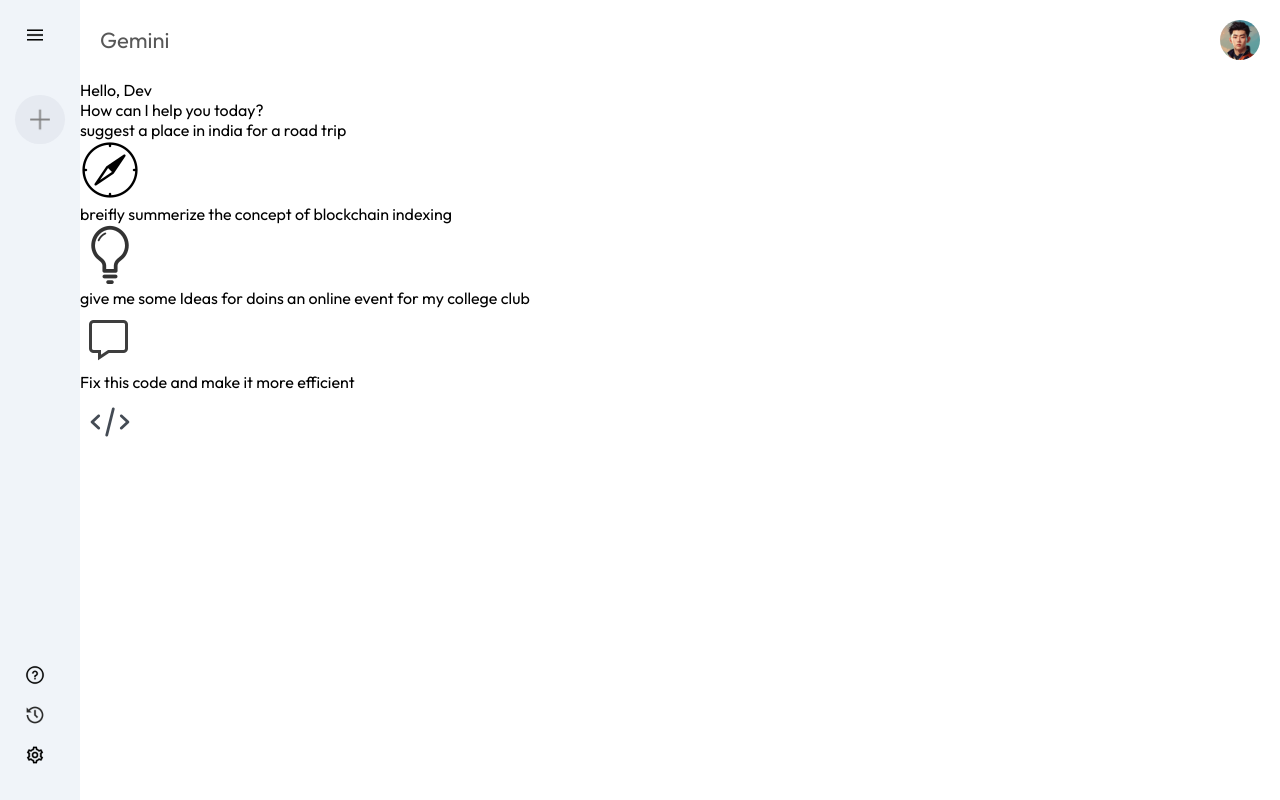
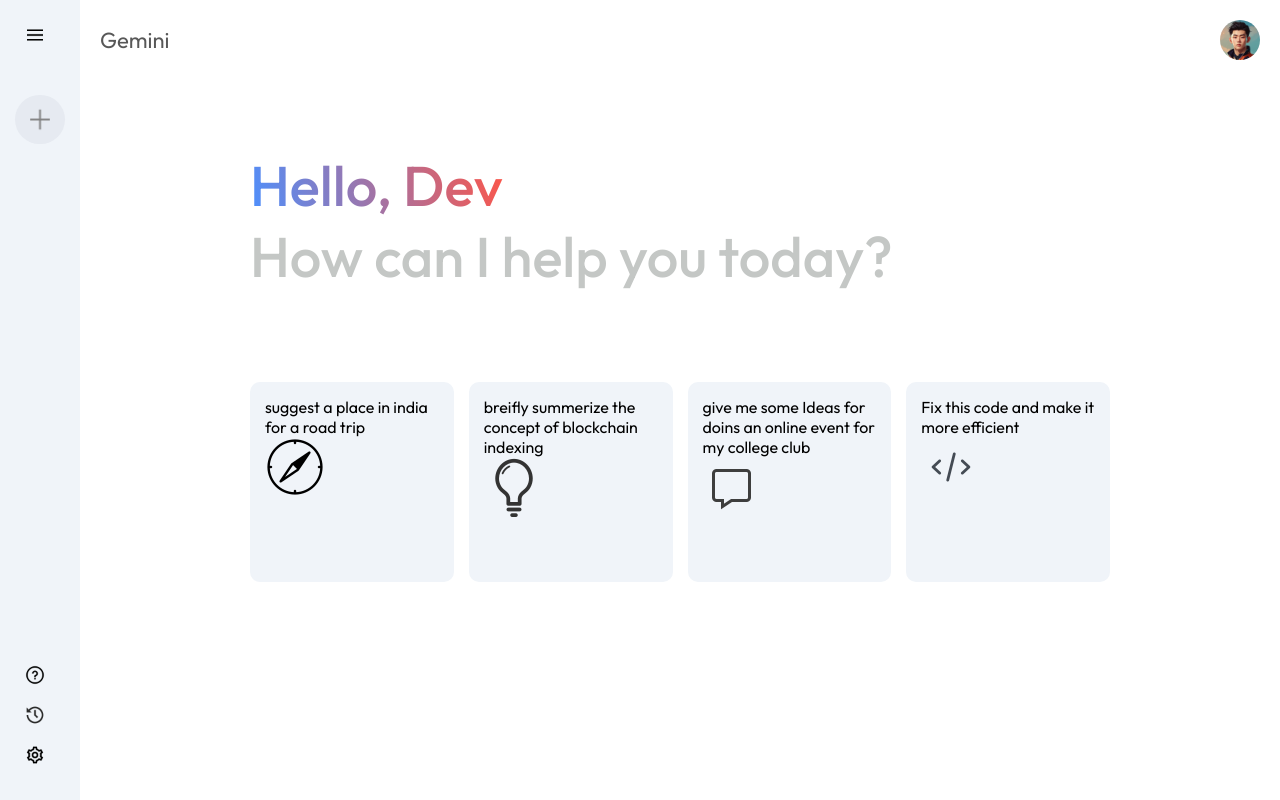
Before and after one commit to puneet-chandna/gemini, a React (Vite) app: page / in a window 1280 px wide. Built offline with nearby package versions, Linux system fonts and the light colour scheme.

Commit message:
updated main.jsx , now its looking like gemini

```diff
--- a/src/components/main/Main.css
+++ b/src/components/main/Main.css
@@ -21,3 +21,37 @@
     width: 40px;
     border-radius: 50%;
 }
+
+.main_container {
+    max-width: 900px;
+    margin: auto;
+}
+
+.main .greet{
+    margin: 50px 0px;
+    font-size: 56px;
+    color: #c4c7c5;
+    font-weight: 500;
+    padding: 20px;
+
+}
+.main .greet span{
+    background: -webkit-linear-gradient(16deg , #4b90ff, #ff5546);
+    -webkit-background-clip: text;
+    -webkit-text-fill-color: transparent;
+}
+
+.main .cards{
+    display: grid;
+    grid-template-columns: repeat(auto-fill, minmax(180px, 1fr));
+    gap: 15px;
+    padding : 20px;
+}
+.main .card{
+    height: 200px;
+    padding: 15px;
+    background-color: #f0f4f9;
+    border-radius: 10px;
+    position: relative;
+    cursor: pointer;
+}
```
